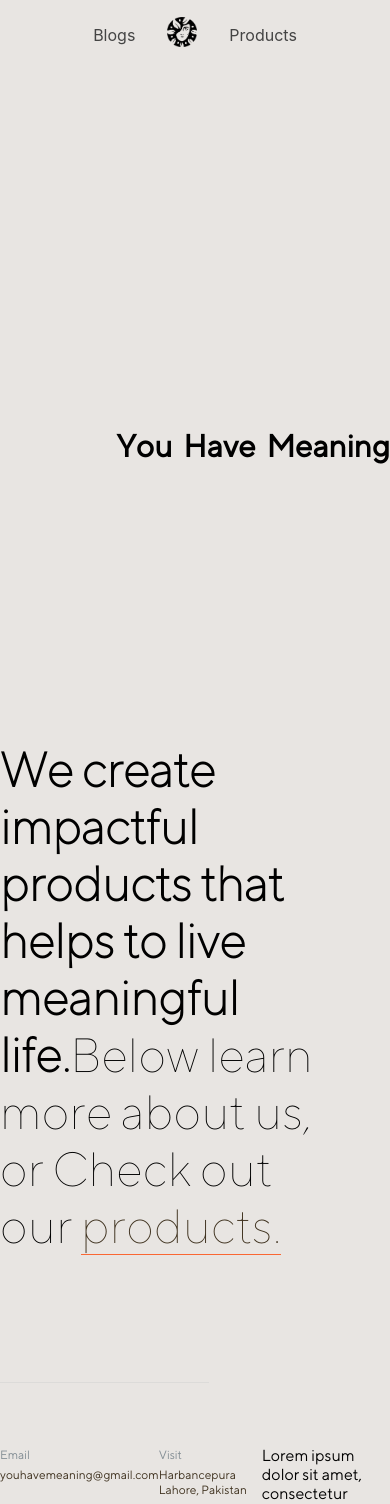
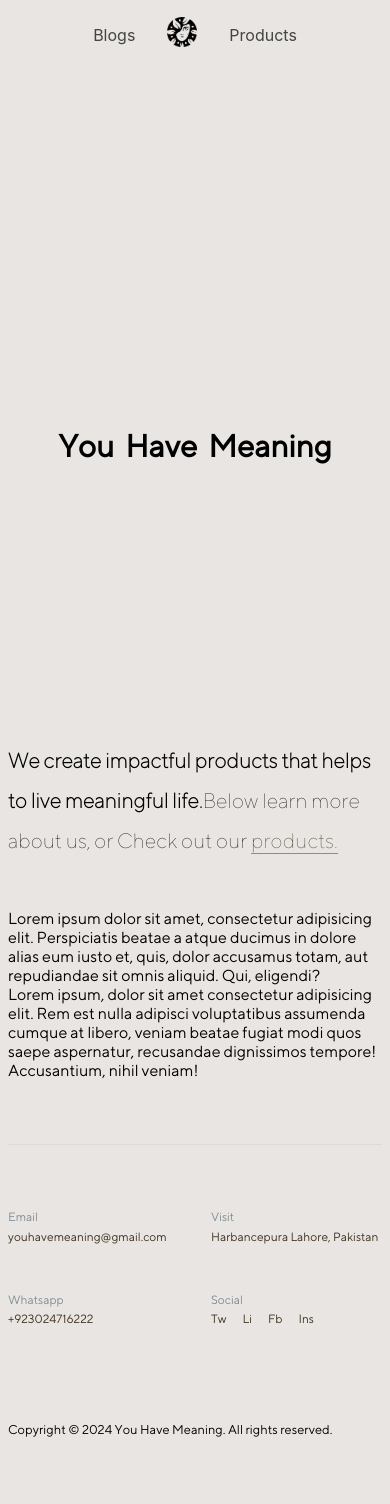
Before and after one commit to umershabir/youhavemeaning.com, a Next.js app: page / in a window 390 px wide. Shown: the top 1504 px of the page. Built offline with nearby package versions, Linux system fonts and the light colour scheme.

Commit message:
home page responsiveness

```diff
--- a/src/layouts/Home/Contact.tsx
+++ b/src/layouts/Home/Contact.tsx
@@ -2,7 +2,7 @@ import style from "@/styles/Home.module.scss";
 
 export default function Contact() {
   return (
-    <section className="container">
+    <section className="container sm-pt-0">
       <div className={style.contactContainer}>
         <div className={style.contactus}>
           <div className={style.contactType}>
--- a/src/styles/Home.module.scss
+++ b/src/styles/Home.module.scss
@@ -1,3 +1,4 @@
+@import "./mixin";
 .heroSection {
   // background-color: #f9f5f4;
 }
@@ -18,7 +19,7 @@
   text-transform: capitalize;
   font-family: inherit;
   // text-align: center;
-  justify-self: end;
+  justify-self: center;
   // align-self: ;
   display: flex;
   align-items: center;
@@ -62,12 +63,22 @@
   // text-align: end;
   font-weight: 400;
   width: 89%;
+  @include for-mobile {
+    width: 100%;
+    font-size: 1.3rem;
+    line-height: 40px;
+    // text-align: center;
+  }
 }
 /// contact us details
 .contactContainer {
   margin-top: 2rem;
   display: grid;
   grid-template-columns: 1fr 1fr;
+  @include for-mobile {
+    grid-template-columns: 1fr;
+    margin-top: unset;
+  }
 }
 .contactus {
   display: grid;
@@ -77,6 +88,12 @@
   padding-top: 4rem;
   // padding-right: 5rem;
   width: 80%;
+  @include for-mobile {
+    grid-area: 2/1/3/2;
+    width: 100%;
+    column-gap: 2rem;
+    row-gap: 3rem;
+  }
 }
 .contactType {
   display: flex;
@@ -104,6 +121,10 @@
 }
 .aboutus {
   padding-top: 4rem;
+  @include for-mobile {
+    padding-bottom: 4rem;
+    padding-top: unset !important;
+  }
 }
 .heroCTA {
   color: #3e311e;
--- /dev/null
+++ b/src/styles/_mixin.scss
@@ -0,0 +1,5 @@
+@mixin for-mobile {
+  @media screen and (max-width: 500px) {
+    @content;
+  }
+}
--- a/src/styles/index.scss
+++ b/src/styles/index.scss
@@ -1,3 +1,4 @@
+@import "./mixin";
 * {
   box-sizing: border-box;
   margin: 0;
@@ -15,10 +16,18 @@ body {
   max-width: 1050px;
   // width: 1400px;
   margin: 0 auto;
-  padding: 3rem 0;
+  padding: 3rem 1rem;
+  @include for-mobile {
+    padding: 3rem 0.5rem;
+  }
 }
 h1 {
   font-size: 6rem;
   font-weight: 400;
   font-family: noto-serif;
 }
+.sm-pt-0 {
+  @include for-mobile {
+    padding-top: unset !important;
+  }
+}
```
